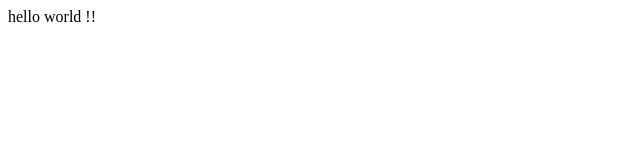
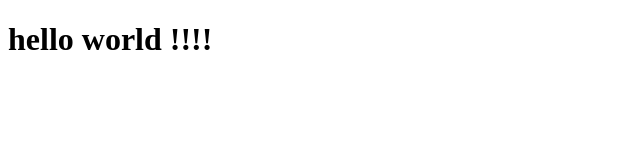
Before and after one commit to Drago78624/Test-Repo, a plain HTML site: page index.html in a window 1280 px wide. Shown: the whole page, without its empty margins (0-640 px from the left). Drawn offline with Linux system fonts and the light colour scheme.

Commit message:
added h1

```diff
--- a/index.html
+++ b/index.html
@@ -7,6 +7,6 @@
     <title>Document</title>
   </head>
   <body>
-    <div>hello world !!</div>
+    <div><h1>hello world !!!!</h1></div>
   </body>
 </html>
```
